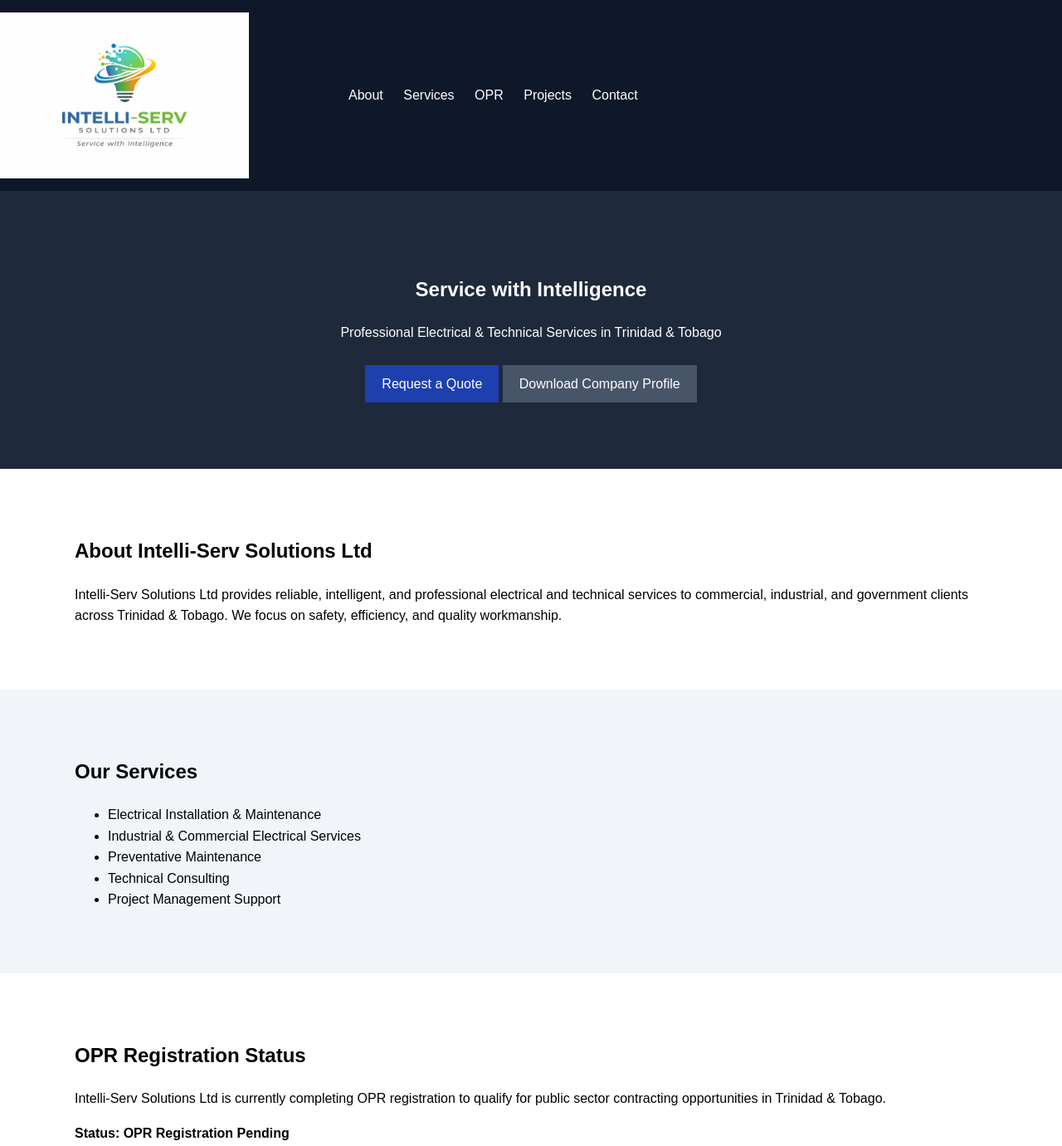
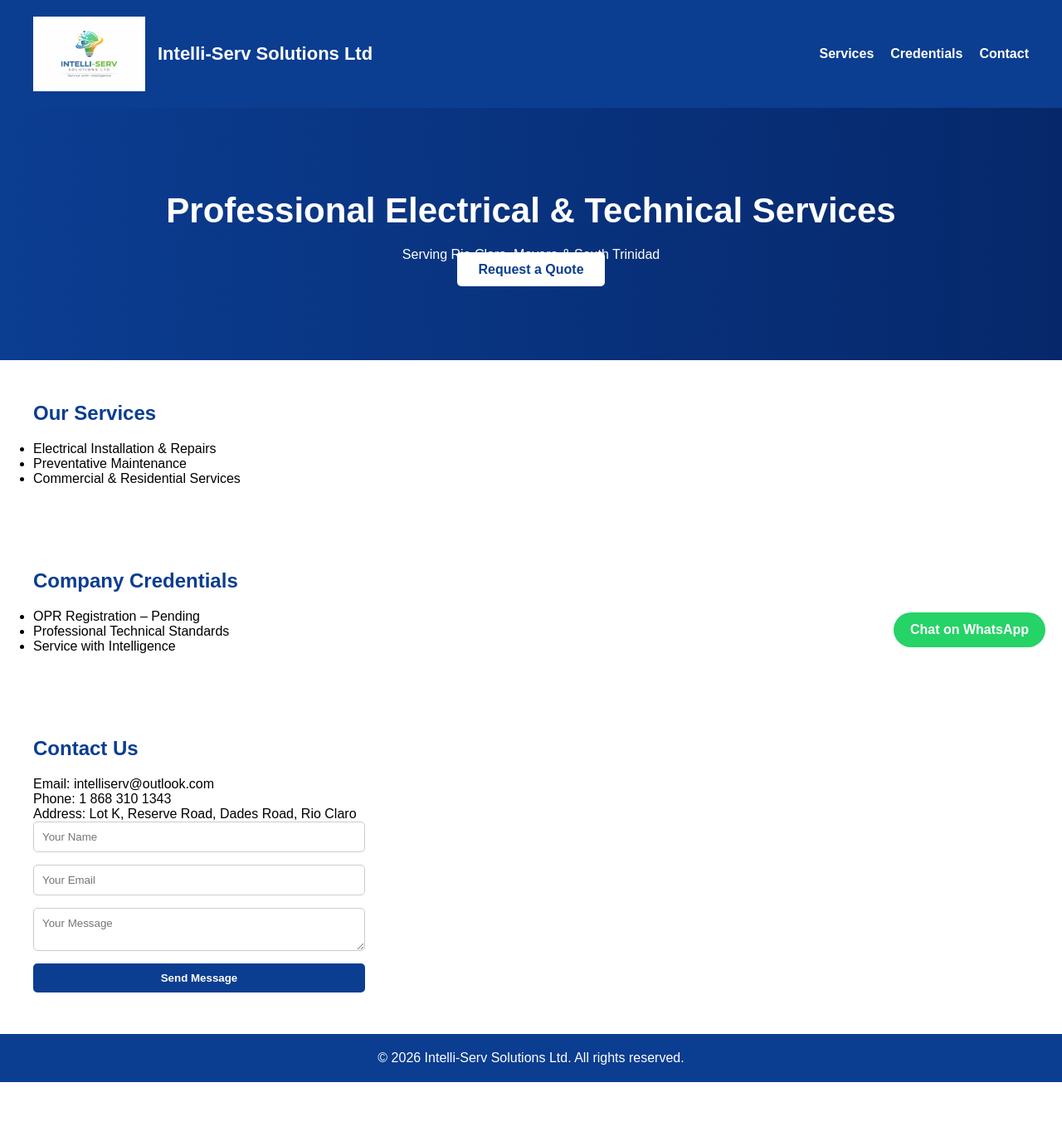
Before and after one commit to Intelli-Serv/intelli-serv-website, a plain HTML site: page index.html in a window 1280 px wide. Shown: the top 1381 px of the page at 83% size. After the commit the page ends 1304 px from the top, so only its background shows below. Drawn offline with Linux system fonts and the light colour scheme.

Commit message:
Add files via upload

```diff
--- a/index.html
+++ b/index.html
@@ -1,102 +1,93 @@
-
 <!DOCTYPE html>
 <html lang="en">
 <head>
-    <meta name="description"
-    content="Professional Electrical and Technical Services in Rio Claro, Trinidad. Intelli-Serv Solutions Ltd">
-    <meta name="author"
-    content="Intelli-Serv Solutions Ltd">
     <meta charset="UTF-8">
-    <title>Intelli-Serv Solutions Ltd</title>
+    <meta name="viewport" content="width=device-width, initial-scale=1.0">
+    <title>Intelli-Serv Solutions Ltd | Electrical Services Rio Claro Trinidad</title>
+
+    <meta name="description" content="Intelli-Serv Solutions Ltd provides professional electrical, maintenance and technical services in Rio Claro, Mayaro and South Trinidad. Service with Intelligence.">
+    <meta name="keywords" content="Electrician Rio Claro, Electrical Services Trinidad, Maintenance Services South Trinidad, Intelli-Serv Solutions Ltd">
+    <meta name="author" content="Intelli-Serv Solutions Ltd">
+    <meta name="robots" content="index, follow">
+
     <link rel="stylesheet" href="style.css">
+    <link rel="icon" type="image/png" href="images/logo.png">
 </head>
+
 <body>
 
 <header>
     <div class="logo">
-        <img src="images/logo.png" alt="Intelli-Serv Solutions Ltd Logo" class="logo">
-        <nav>
-            <a href="#about">About</a>
-            <a href="#services">Services</a>
-            <a href="#opr">OPR</a>
-            <a href="#projects">Projects</a>
-            <a href="#contact">Contact</a>
-        </nav>
+        <img src="images/logo.png" alt="Intelli-Serv Solutions Ltd Logo" class="logo-img">
+        <span class="company-name">Intelli-Serv Solutions Ltd</span>
     </div>
+    <nav>
+        <ul>
+            <li><a href="#services">Services</a></li>
+            <li><a href="#credentials">Credentials</a></li>
+            <li><a href="#contact">Contact</a></li>
+        </ul>
+    </nav>
 </header>
 
 <section class="hero">
-    <div class="container">
-        <h1>Service with Intelligence</h1>
-        <p>Professional Electrical & Technical Services in Trinidad & Tobago</p>
-        <div class="buttons">
-            <a href="#contact" class="btn">Request a Quote</a>
-            <a href="profile/company-profile.pdf" target="_blank" class="btn secondary">Download Company Profile</a>
-        </div>
-    </div>
+    <h1>Professional Electrical & Technical Services</h1>
+    <p>Serving Rio Claro, Mayaro & South Trinidad</p>
+    <a href="#contact" class="btn">Request a Quote</a>
 </section>
 
-<section id="about" class="section">
-    <div class="container">
-        <h2>About Intelli-Serv Solutions Ltd</h2>
-        <p>Intelli-Serv Solutions Ltd provides reliable, intelligent, and professional electrical and technical services
-        to commercial, industrial, and government clients across Trinidad & Tobago.
-        We focus on safety, efficiency, and quality workmanship.</p>
-    </div>
+<section id="services">
+    <h2>Our Services</h2>
+    <ul>
+        <li>Electrical Installation & Repairs</li>
+        <li>Preventative Maintenance</li>
+        <li>Commercial & Residential Services</li>
+    </ul>
 </section>
 
-<section id="services" class="section grey">
-    <div class="container">
-        <h2>Our Services</h2>
-        <ul>
-            <li>Electrical Installation & Maintenance</li>
-            <li>Industrial & Commercial Electrical Services</li>
-            <li>Preventative Maintenance</li>
-            <li>Technical Consulting</li>
-            <li>Project Management Support</li>
-        </ul>
-    </div>
+<section id="credentials">
+    <h2>Company Credentials</h2>
+    <ul>
+        <li>OPR Registration – Pending</li>
+        <li>Professional Technical Standards</li>
+        <li>Service with Intelligence</li>
+    </ul>
 </section>
 
-<section id="opr" class="section">
-    <div class="container">
-        <h2>OPR Registration Status</h2>
-        <p>Intelli-Serv Solutions Ltd is currently completing OPR registration to qualify
-        for public sector contracting opportunities in Trinidad & Tobago.</p>
-        <strong>Status: OPR Registration Pending</strong>
-    </div>
+<section id="contact">
+    <h2>Contact Us</h2>
+    <p>Email: intelliserv@outlook.com</p>
+    <p>Phone: 1 868 310 1343</p>
+    <p>Address: Lot K, Reserve Road, Dades Road, Rio Claro</p>
+
+    <form action="https://formspree.io/f/xykddklv" method="POST">
+        <input type="text" name="name" placeholder="Your Name" required>
+        <input type="email" name="_replyto" placeholder="Your Email" required>
+        <textarea name="message" placeholder="Your Message" required></textarea>
+        <button type="submit">Send Message</button>
+    </form>
 </section>
 
-<section id="projects" class="section grey">
-    <div class="container">
-        <h2>Project Gallery</h2>
-        <p>Project images can be added to the assets folder and displayed here.</p>
-    </div>
-</section>
-
-<section id="contact" class="section">
-    <div class="container">
-        <h2>Contact Us</h2>
-        <p><strong>Address:</strong> Lot K, Reserve Road, Dades Road, Rio Claro</p>
-        <p><strong>Email:</strong> intelliserv@outlook.com</p>
-        <p><strong>Phone:</strong> +1 (868) 310-1343</p>
-
-        <form action="https://formspree.io/f/xykddklv" method="POST">
-            <input type="text" name="name" placeholder="Full Name" required>
-            <input type="email" name="email" placeholder="Email Address" required>
-            <input type="text" name="phone" placeholder="Phone Number">
-            <textarea name="message" placeholder="Your Message" required></textarea>
-            <button type="submit" class="btn">Send Message</button>
-        </form>
-    </div>
-</section>
+<a href="https://wa.me/18683101343" class="whatsapp" target="_blank">Chat on WhatsApp</a>
 
 <footer>
-    <div class="container">
-        <img src="images/logo.png" alt="Company Logo" class="footer-logo">
-        <p>© 2026 Intelli-Serv Solutions Ltd. All Rights Reserved.</p>
-    </div>
+    <p>&copy; 2026 Intelli-Serv Solutions Ltd. All rights reserved.</p>
 </footer>
+
+<script type="application/ld+json">
+{
+  "@context": "https://schema.org",
+  "@type": "LocalBusiness",
+  "name": "Intelli-Serv Solutions Ltd",
+  "address": {
+    "@type": "PostalAddress",
+    "streetAddress": "Lot K, Reserve Road, Dades Road",
+    "addressLocality": "Rio Claro",
+    "addressCountry": "TT"
+  },
+  "telephone": "+18683101343"
+}
+</script>
 
 </body>
 </html>
--- a/style.css
+++ b/style.css
@@ -1,85 +1,114 @@
-
-body {
+* {
     margin: 0;
+    padding: 0;
+    box-sizing: border-box;
     font-family: Arial, sans-serif;
-    line-height: 1.6;
-}
-
-.container {
-    width: 90%;
-    max-width: 1100px;
-    margin: auto;
 }
 
 header {
-    background: #0f172a;
-    padding: 15px 0;
-}
-
-.nav {
     display: flex;
     justify-content: space-between;
     align-items: center;
+    padding: 20px 40px;
+    background-color: #0B3D91;
+    color: white;
 }
 
 .logo {
     display: flex;
     align-items: center;
-    gap: 100px;
+    gap: 15px;
 }
 
-.logo img {
-    height: 200px;
+.logo-img {
+    height: 90px;
 }
 
-nav a {
+.company-name {
+    font-size: 22px;
+    font-weight: bold;
+}
+
+nav ul {
+    display: flex;
+    gap: 20px;
+    list-style: none;
+}
+
+nav ul li a {
     color: white;
-    margin-left: 20px;
     text-decoration: none;
+    font-weight: bold;
 }
 
 .hero {
-    background: #1e293b;
+    background: linear-gradient(to right, #0B3D91, #06286B);
     color: white;
-    padding: 80px 0;
     text-align: center;
+    padding: 100px 20px;
 }
 
-.section {
-    padding: 60px 0;
-}
-
-.grey {
-    background: #f1f5f9;
+.hero h1 {
+    font-size: 42px;
+    margin-bottom: 20px;
 }
 
 .btn {
-    display: inline-block;
-    background: #1e40af;
-    color: white;
-    padding: 10px 20px;
+    background: white;
+    color: #0B3D91;
+    padding: 12px 25px;
+    font-weight: bold;
     text-decoration: none;
-    margin-top: 10px;
+    border-radius: 5px;
 }
 
-.secondary {
-    background: #475569;
+section {
+    padding: 50px 40px;
 }
 
-form input, form textarea {
-    width: 100%;
+section h2 {
+    margin-bottom: 20px;
+    color: #0B3D91;
+}
+
+form {
+    display: flex;
+    flex-direction: column;
+    gap: 15px;
+    max-width: 400px;
+}
+
+input, textarea {
     padding: 10px;
-    margin: 10px 0;
+    border: 1px solid #ccc;
+    border-radius: 5px;
+}
+
+button {
+    padding: 10px;
+    background-color: #0B3D91;
+    color: white;
+    border: none;
+    border-radius: 5px;
+    font-weight: bold;
+    cursor: pointer;
+}
+
+.whatsapp {
+    position: fixed;
+    bottom: 20px;
+    right: 20px;
+    background: #25D366;
+    color: white;
+    padding: 12px 20px;
+    border-radius: 50px;
+    text-decoration: none;
+    font-weight: bold;
 }
 
 footer {
-    background: #0f172a;
+    background-color: #0B3D91;
     color: white;
     text-align: center;
-    padding: 20px 0;
+    padding: 20px;
 }
-
-.footer-logo {
-    height: 40px;
-    margin-bottom: 10px;
-}
```
Also changed, not shown: sitemap.xml (added, +7 -0 lines).
